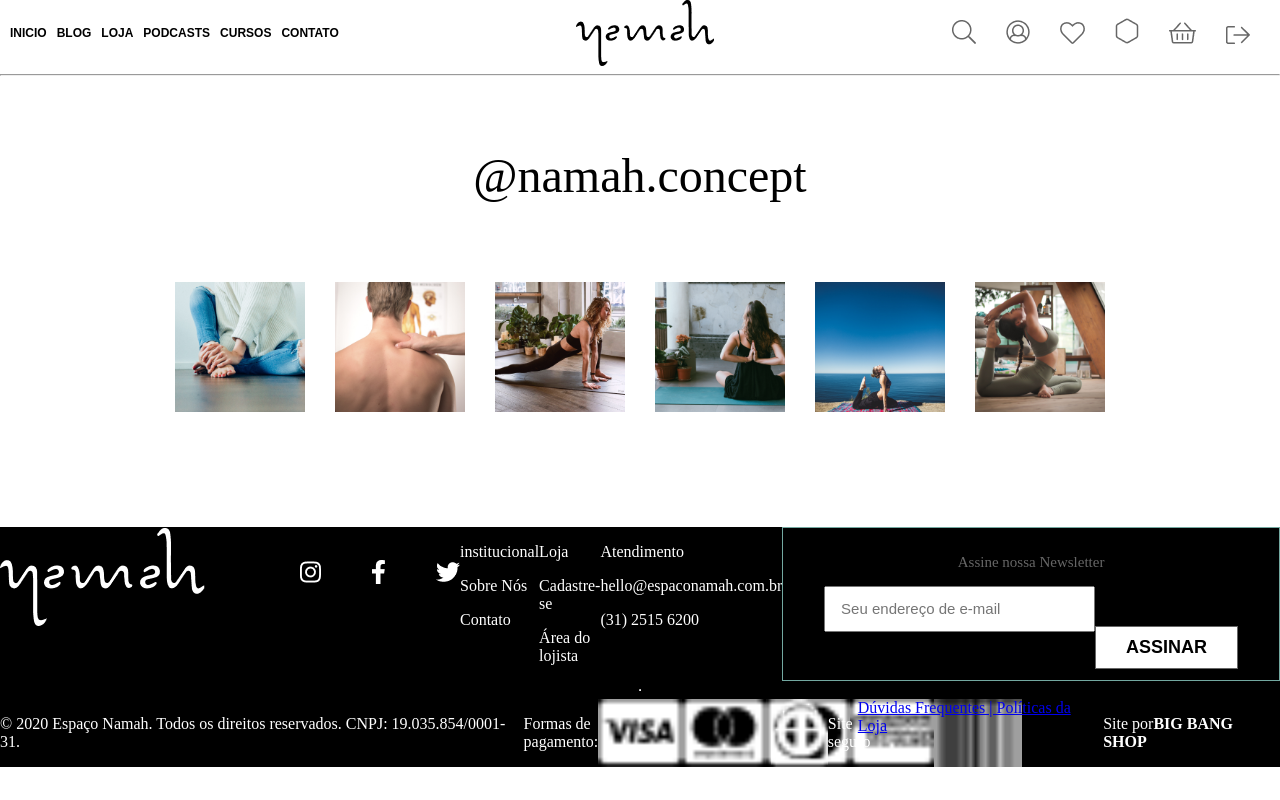
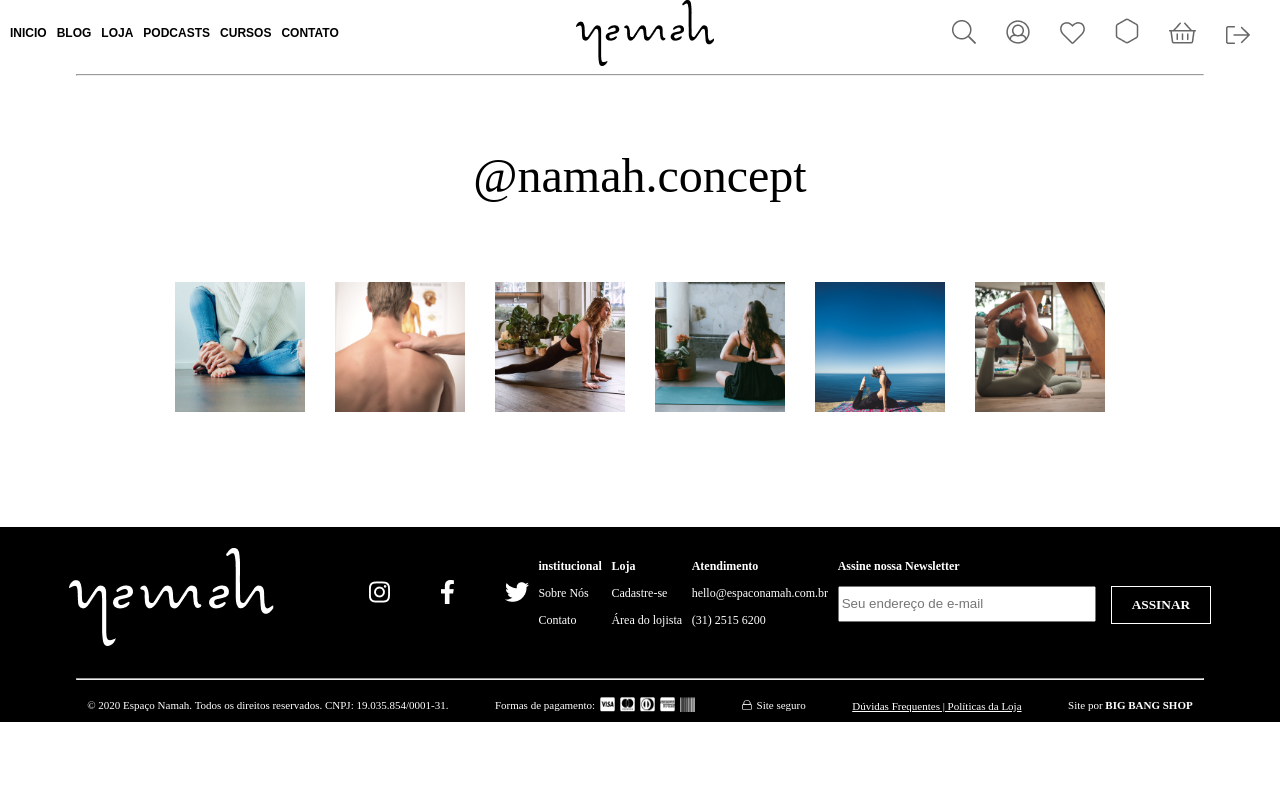
Before and after one commit to DiegoCampos1/Big-bang-challenge-react, a React (Create React App) app: page /CONTATO in a window 1280 px wide. Built offline with nearby package versions, Linux system fonts and the light colour scheme; a web font is replaced by a local one.

Commit message:
Finalizaçao do footer

```diff
--- a/src/Components/Footer/index.jsx
+++ b/src/Components/Footer/index.jsx
@@ -24,19 +24,19 @@ const Footer = () => {
           <p className="titulosFooter">Loja</p>
           <p className="paragrafoSuperior">Cadastre-se</p>
           <p className="paragrafoSuperior">Área do lojista</p>
-
         </div>
         <div className="atendimento">
           <p className="titulosFooter">Atendimento</p>
           <p className="paragrafoSuperior">hello@espaconamah.com.br</p>
           <p className="paragrafoSuperior">(31) 2515 6200</p>
-
         </div>
-        <div className="newsletter">
+        <div className="newsletterFooter">
           <p className="titulosFooter">Assine nossa Newsletter</p>
           <div className="containerInput">
             <input className="inputFooter" type="e-mail" placeholder="Seu endereço de e-mail" />
-            <button type="button">ASSINAR</button>
+            <button className="ButtonFooter" type="button">
+              ASSINAR
+            </button>
           </div>
         </div>
       </div>
@@ -49,14 +49,14 @@ const Footer = () => {
         </div>
         <div className="pagamento">
           <p className="paragrafoInferior">Formas de pagamento:</p>
-          <img src={visa} alt="visa" />
-          <img src={master} alt="mastercard" />
-          <img src={banco3} alt="Dinners" />
-          <img src={american} alt="American Express" />
-          <img src={boleto} alt="Boleto bancario" />
+          <img className="imagemPagamento" src={visa} alt="visa" />
+          <img className="imagemPagamento" src={master} alt="mastercard" />
+          <img className="imagemPagamento" src={banco3} alt="Dinners" />
+          <img className="imagemPagamento" src={american} alt="American Express" />
+          <img className="imagemPagamento" src={boleto} alt="Boleto bancario" />
         </div>
         <div className="siteSeguro">
-          <img src={cadeado} alt="Site Seguro" />
+          <img className="imagemSiteSeguro" src={cadeado} alt="Site Seguro" />
           <p className="paragrafoInferior">Site seguro</p>
         </div>
         <div className="FAQ">
@@ -67,7 +67,7 @@ const Footer = () => {
         <div className="bigBang">
           <p className="paragrafoInferior">
             Site por
-            <strong>BIG BANG SHOP</strong>
+            <strong> BIG BANG SHOP</strong>
           </p>
         </div>
       </div>
--- a/src/Components/Footer/style.css
+++ b/src/Components/Footer/style.css
@@ -16,28 +16,107 @@ body {
 .footerContainer {
   background: black;
   height: 100%;
-  bottom: 0px;
+  bottom: 0;
   display: flex;
   flex-direction: column;
   color: white;
+  align-items: center;
+
 }
 
 .containerSuperior {
+  width: 90%;
   display: flex;
+  justify-content: space-around;
+  margin-top: 20px;
+  margin-bottom: 20px;
+
 }
 
 .containerInferior {
+  width: 90%;
   display: flex;
+  justify-content: space-around;
+  align-items: center;
 }
 
 .pagamento {
   display: flex;
+  align-items: center;
+}
+
+.imagemPagamento {
+  width: 15px;
+  height: 15px;
+  margin-left: 5px;
 }
 
 .siteSeguro {
   display: flex;
+  align-items: center;
 }
 
 .containerInput {
   display: flex;
 }
+
+.titulosFooter {
+  font-family: Proxima Nova;
+  font-size: 12px;
+  font-style: normal;
+  font-weight: 700;
+  line-height: 15px;
+  letter-spacing: 0em;
+  text-align: left;
+}
+
+.paragrafoSuperior {
+  font-family: Proxima Nova;
+  font-size: 12px;
+  font-style: normal;
+  font-weight: 400;
+  letter-spacing: 0em;
+  text-align: left;
+}
+
+.paragrafoInferior {
+  font-family: Proxima Nova;
+  font-size: 11px;
+  font-style: normal;
+  font-weight: 400;
+  letter-spacing: 0em;
+  text-align: left;
+}
+
+hr {
+  width: 88%;
+}
+
+.imagemSiteSeguro {
+  width: 10px;
+  height: 10px;
+  margin-right: 5px;
+}
+
+.inputFooter {
+  width: 250px;
+  height: 30px;
+}
+
+.ButtonFooter {
+  font-family: Proxima Nova;
+  size: 13px;
+  font-weight: 600;
+  background-color: black;
+  color: white;
+  margin-left: 15px;
+  border: 1px solid white;
+  padding: 10px 20px;
+}
+
+.linkFooter {
+  font-family: Proxima Nova;
+  font-size: 11px;
+  font-weight: 400;
+  color: white;
+}
```
